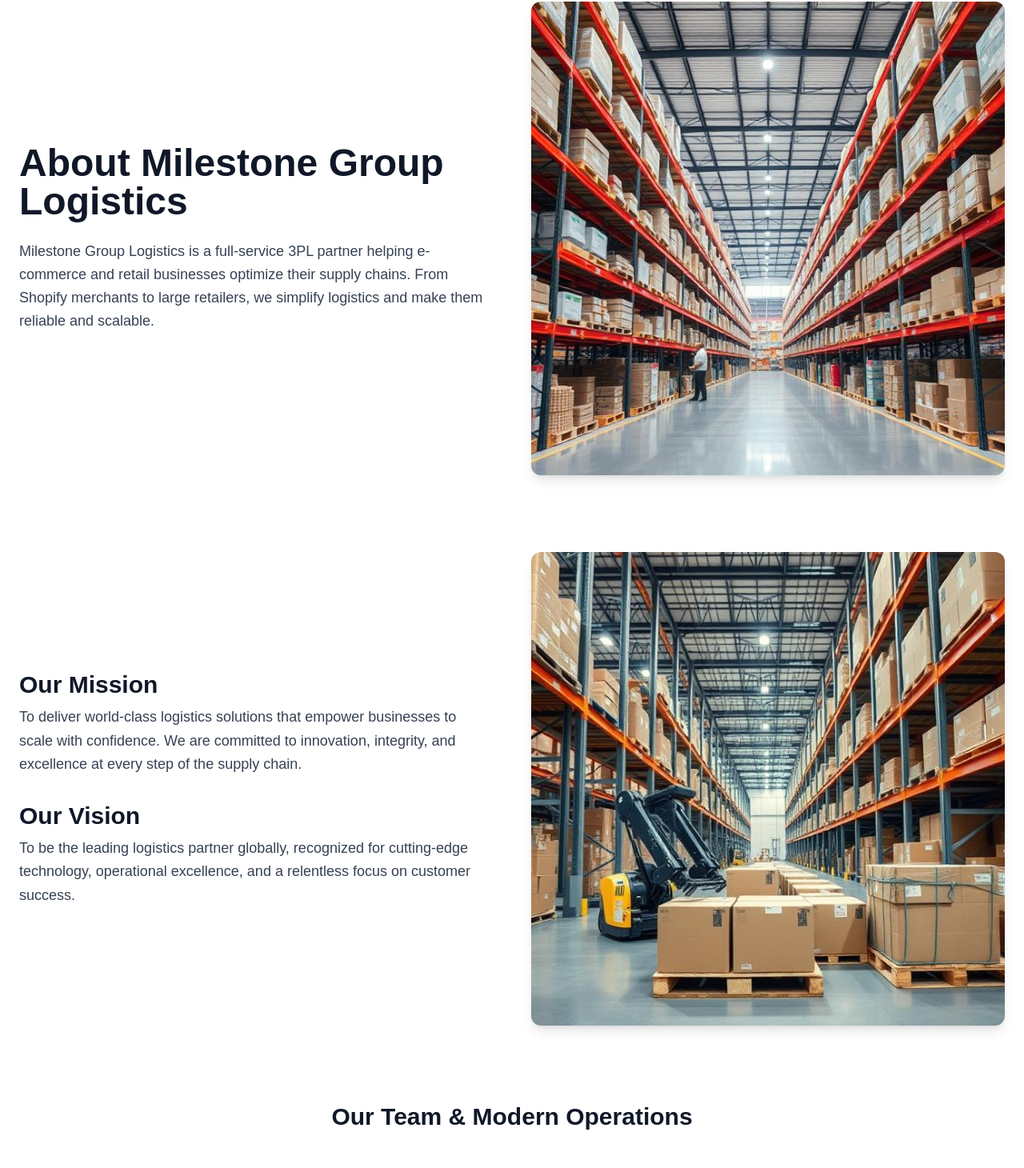
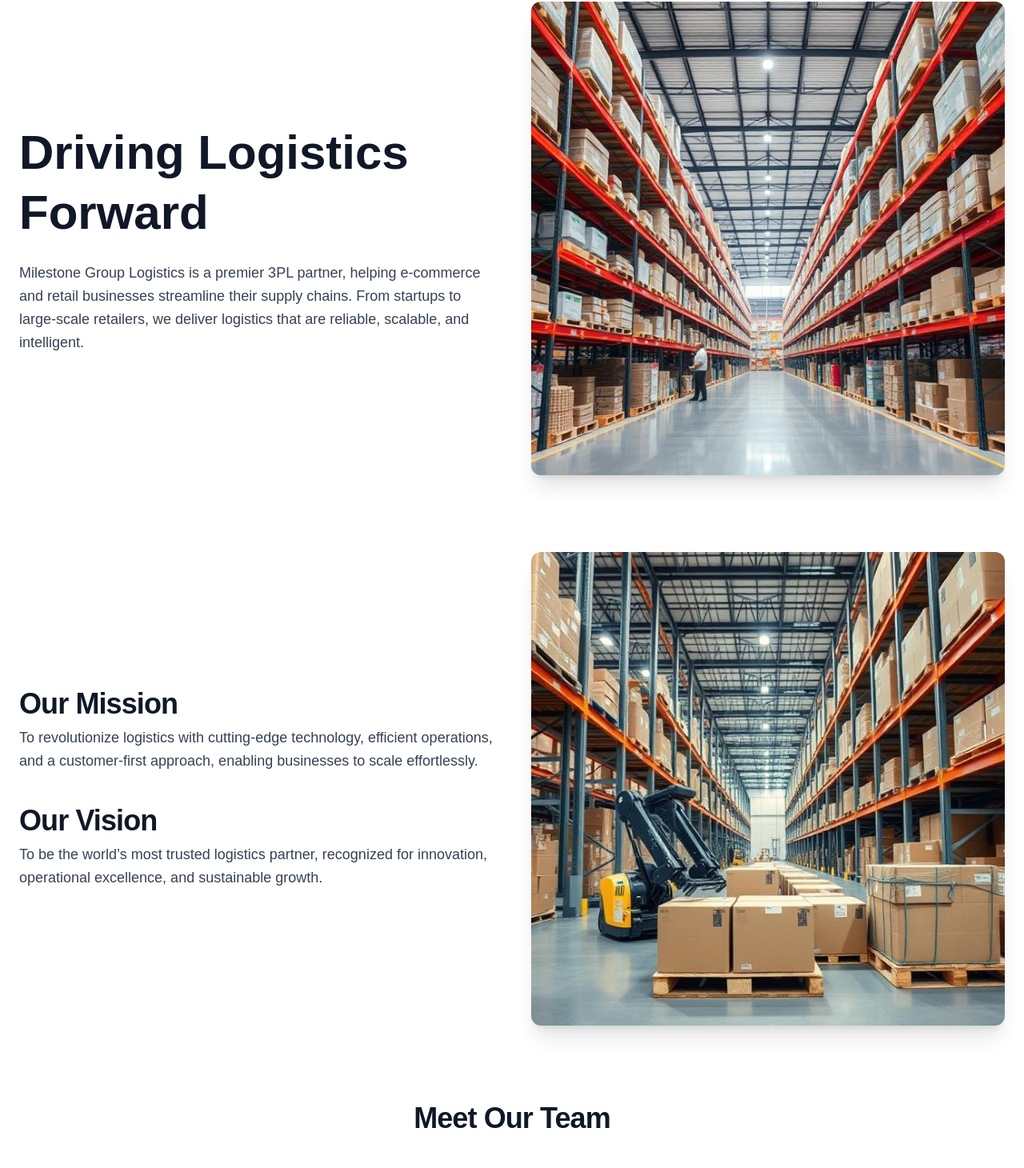
Before and after one commit to jyronbones/milestone-logistics, a Next.js app in the folder milestone-logistics/: page /about in a window 1280 px wide. Shown: the part 166-1626 px from the top of the page at 80% size. Built offline with nearby package versions, Linux system fonts and the light colour scheme.

Commit message:
modernize about layout

```diff
--- a/milestone-logistics/src/app/about/page.tsx
+++ b/milestone-logistics/src/app/about/page.tsx
@@ -7,18 +7,18 @@
       {/* Hero Section */}
       <section className="grid md:grid-cols-2 gap-12 items-center">
         <div>
-          <h1 className="text-4xl md:text-5xl font-bold text-gray-900 dark:text-white">
-            About Milestone Group Logistics
+          <h1 className="text-5xl md:text-6xl font-extrabold text-gray-900 dark:text-white leading-tight">
+            Driving Logistics Forward
           </h1>
           <p className="mt-6 text-gray-700 dark:text-gray-300 text-lg leading-relaxed">
-            Milestone Group Logistics is a full-service 3PL partner helping e-commerce and retail businesses optimize their supply chains.
-            From Shopify merchants to large retailers, we simplify logistics and make them reliable and scalable.
+            Milestone Group Logistics is a premier 3PL partner, helping e-commerce and retail businesses streamline their supply chains.
+            From startups to large-scale retailers, we deliver logistics that are reliable, scalable, and intelligent.
           </p>
         </div>
-        <div className="rounded-xl overflow-hidden shadow-lg">
+        <div className="rounded-xl overflow-hidden shadow-xl">
           <Image
             src="/about/about-hero.jpg"
-            alt="Modern warehouse interior"
+            alt="Modern warehouse interior with logistics activity"
             width={800}
             height={520}
             className="object-cover"
@@ -28,26 +28,28 @@
 
       {/* Mission & Vision */}
       <section className="grid md:grid-cols-2 gap-12 items-center">
-        <div className="order-2 md:order-1 space-y-8">
+        <div className="order-2 md:order-1 space-y-10">
           <div>
-            <h2 className="text-3xl font-bold text-gray-900 dark:text-white">Our Mission</h2>
+            <h2 className="text-4xl font-bold text-gray-900 dark:text-white tracking-tight">
+              Our Mission
+            </h2>
             <p className="text-gray-700 dark:text-gray-300 text-lg leading-relaxed mt-2">
-              To deliver world-class logistics solutions that empower businesses to scale with confidence.
-              We are committed to innovation, integrity, and excellence at every step of the supply chain.
+              To revolutionize logistics with cutting-edge technology, efficient operations, and a customer-first approach, enabling businesses to scale effortlessly.
             </p>
           </div>
           <div>
-            <h2 className="text-3xl font-bold text-gray-900 dark:text-white">Our Vision</h2>
+            <h2 className="text-4xl font-bold text-gray-900 dark:text-white tracking-tight">
+              Our Vision
+            </h2>
             <p className="text-gray-700 dark:text-gray-300 text-lg leading-relaxed mt-2">
-              To be the leading logistics partner globally, recognized for cutting-edge technology, operational excellence,
-              and a relentless focus on customer success.
+              To be the world’s most trusted logistics partner, recognized for innovation, operational excellence, and sustainable growth.
             </p>
           </div>
         </div>
-        <div className="rounded-xl overflow-hidden shadow-lg order-1 md:order-2">
+        <div className="rounded-xl overflow-hidden shadow-xl order-1 md:order-2">
           <Image
             src="/about/warehouse-automation.jpg"
-            alt="Automated warehouse logistics"
+            alt="Automated warehouse logistics with robotics"
             width={800}
             height={520}
             className="object-cover"
@@ -57,8 +59,8 @@
 
       {/* Modern Workplace / Team Section */}
       <section>
-        <h2 className="text-3xl font-bold text-gray-900 dark:text-white text-center mb-12">
-          Our Team & Modern Operations
+        <h2 className="text-4xl font-bold text-gray-900 dark:text-white text-center mb-12 tracking-tight">
+          Meet Our Team
         </h2>
         <div className="grid sm:grid-cols-1 md:grid-cols-3 gap-6">
           <div className="rounded-xl overflow-hidden shadow-lg">
@@ -91,13 +93,13 @@
         </div>
       </section>
 
-      {/* Optional Highlight / Quote Section */}
+      {/* Highlight / Quote Section */}
       <section className="bg-blue-800 text-white py-16 px-6 rounded-xl shadow-lg text-center">
-        <h3 className="text-2xl md:text-3xl font-semibold mb-4">
+        <h3 className="text-3xl md:text-4xl font-bold mb-4 tracking-tight">
           "Simplifying logistics so your business can scale with confidence."
         </h3>
         <p className="text-lg max-w-2xl mx-auto">
-          Our commitment to technology, automation, and customer-first solutions sets us apart in the logistics industry.
+          Through technology, automation, and customer-first solutions, we set the benchmark in the logistics industry.
         </p>
       </section>
 
```
